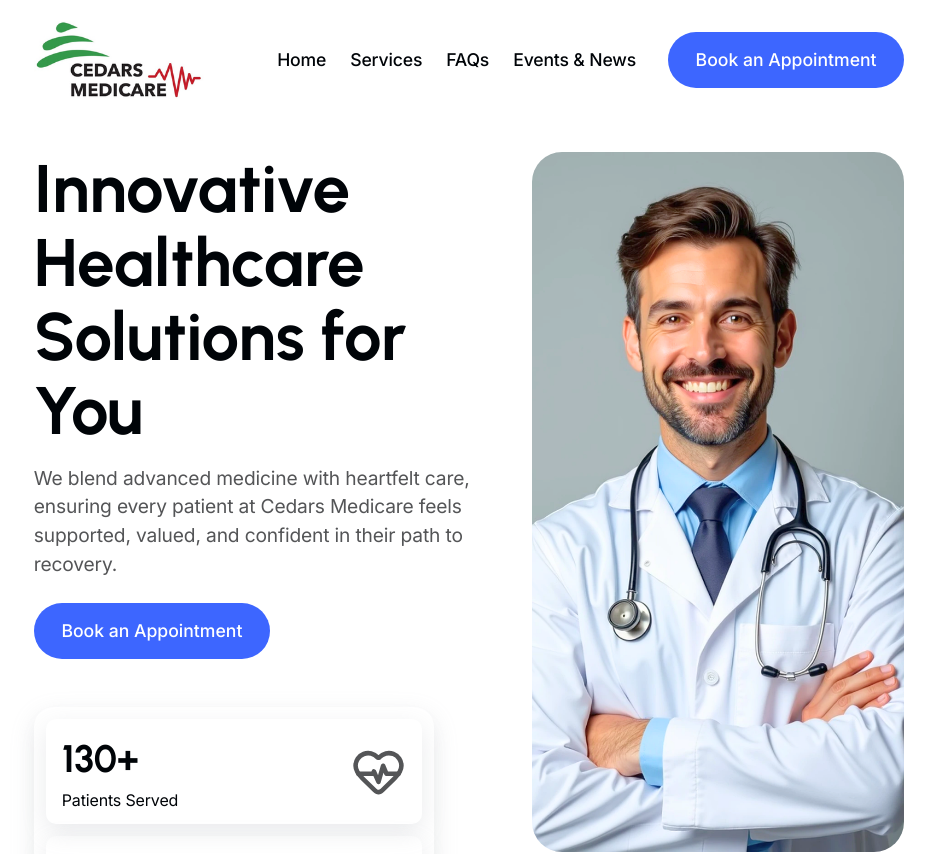
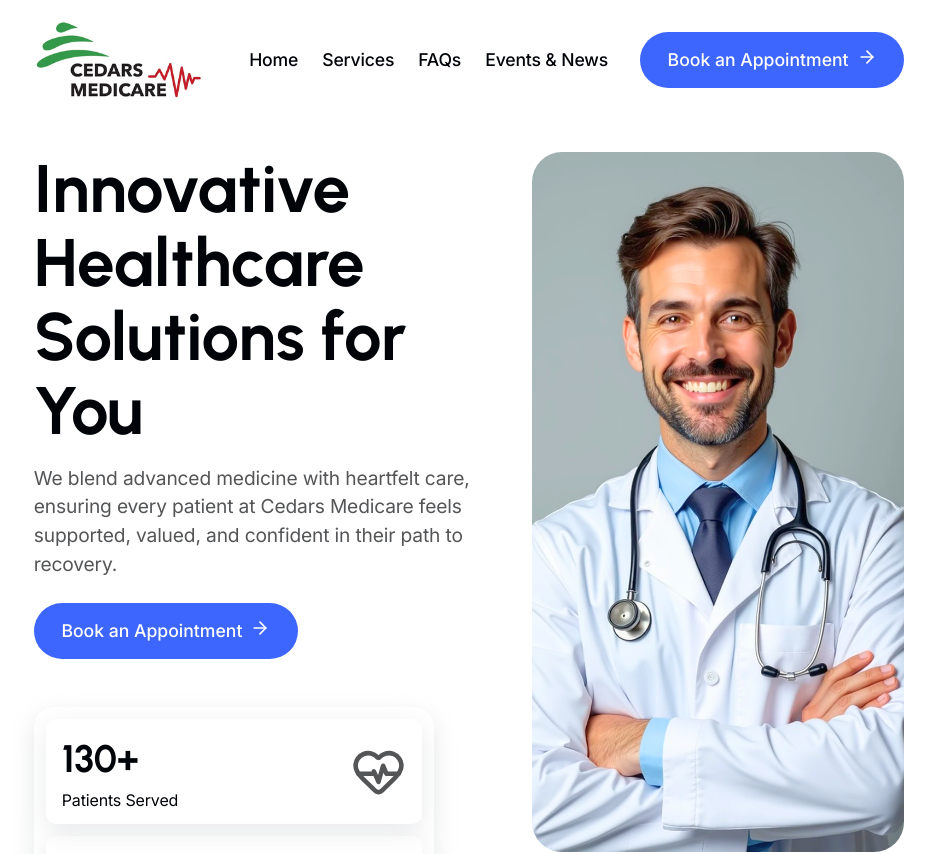
Before and after one commit to NjohPrince/cedars-medicare, a Next.js app: page / in a window 1280 px wide. Shown: the top 854 px of the page, without its empty margins (171-1106 px from the left). Built offline with nearby package versions, Linux system fonts and the light colour scheme.

Commit message:
fix(component): added icon property on button and hover effect

```diff
--- a/components/atoms/button/button.atom.tsx
+++ b/components/atoms/button/button.atom.tsx
@@ -5,15 +5,19 @@ import cls from "./button.module.css";
 
 type ButtonAtomProps = {
   btnText: string;
+  iconLeft?: React.ReactNode;
+  iconRight?: React.ReactNode;
 };
 
-const ButtonAtom = ({ btnText }: ButtonAtomProps) => {
+const ButtonAtom = ({ btnText, iconLeft, iconRight }: ButtonAtomProps) => {
   return (
     <button
       aria-label="button"
-      className={`${cls.button} ${gbl.flex} ${gbl.justifyCenter} ${gbl.itemsCenter} ${gbl["t-delay-2"]}`}
+      className={`${cls.button} ${gbl.flex} ${gbl["gap-8"]} ${gbl.justifyCenter} ${gbl.itemsCenter} ${gbl["t-delay-2"]}`}
     >
+      {iconLeft}
       {btnText}
+      {iconRight}
     </button>
   );
 };
--- a/components/atoms/button/button.module.css
+++ b/components/atoms/button/button.module.css
@@ -16,3 +16,19 @@
 .button:hover {
   opacity: 0.8;
 }
+
+.button svg {
+  transition: 0.2s ease-in-out;
+  -webkit-transition: 0.2s ease-in-out;
+  -moz-transition: 0.2s ease-in-out;
+  -ms-transition: 0.2s ease-in-out;
+  -o-transition: 0.2s ease-in-out;
+}
+
+.button:hover svg {
+  transform: translateX(5px);
+  -webkit-transform: translateX(5px);
+  -moz-transform: translateX(5px);
+  -ms-transform: translateX(5px);
+  -o-transform: translateX(5px);
+}
--- /dev/null
+++ b/components/icons/forward-arrow.icon.tsx
@@ -0,0 +1,35 @@
+import React from "react";
+
+import { IconProps } from "@/types/icon.type";
+
+const ForwardArrowIcon = ({
+  size = "24",
+  color = "currentColor",
+}: IconProps) => {
+  return (
+    <svg
+      width={size}
+      height={size}
+      viewBox="0 0 24 24"
+      fill="none"
+      xmlns="http://www.w3.org/2000/svg"
+    >
+      <path
+        d="M5 12H19"
+        stroke={color}
+        strokeWidth="2"
+        strokeLinecap="round"
+        strokeLinejoin="round"
+      />
+      <path
+        d="M12 5L19 12L12 19"
+        stroke={color}
+        strokeWidth="2"
+        strokeLinecap="round"
+        strokeLinejoin="round"
+      />
+    </svg>
+  );
+};
+
+export default ForwardArrowIcon;
--- a/components/molecules/menu-links/menu-links.molecule.tsx
+++ b/components/molecules/menu-links/menu-links.molecule.tsx
@@ -6,6 +6,7 @@ import cls from "./menu-links.module.css";
 import { menuList } from "@/lib/data/menu.data";
 import MenuLinkAtom from "@/components/atoms/menu-link/menu-link.atom";
 import ButtonAtom from "@/components/atoms/button/button.atom";
+import ForwardArrowIcon from "@/components/icons/forward-arrow.icon";
 
 type MenuLinksMoleculeProps = {
   isActive?: boolean;
@@ -29,7 +30,10 @@ const MenuLinksMolecule: React.FC<MenuLinksMoleculeProps> = ({ isActive }) => {
           </li>
         ))}
       </ul>
-      <ButtonAtom btnText="Book an Appointment" />
+      <ButtonAtom
+        btnText="Book an Appointment"
+        iconRight={<ForwardArrowIcon size="20" />}
+      />
     </div>
   );
 };
--- a/components/templates/home/home-hero/home-hero.template.tsx
+++ b/components/templates/home/home-hero/home-hero.template.tsx
@@ -7,6 +7,7 @@ import cls from "./home-hero.module.css";
 import ButtonAtom from "@/components/atoms/button/button.atom";
 import StetescopeIcon from "@/components/icons/stetescope.icon";
 import HeartPulseIcon from "@/components/icons/heart-pulse.icon";
+import ForwardArrowIcon from "@/components/icons/forward-arrow.icon";
 
 const HomeHeroTemplate = () => {
   return (
@@ -27,7 +28,10 @@ const HomeHeroTemplate = () => {
           </p>
         </div>
         <div>
-          <ButtonAtom btnText="Book an Appointment" />
+          <ButtonAtom
+            btnText="Book an Appointment"
+            iconRight={<ForwardArrowIcon size="20" />}
+          />
         </div>
 
         <div
```
